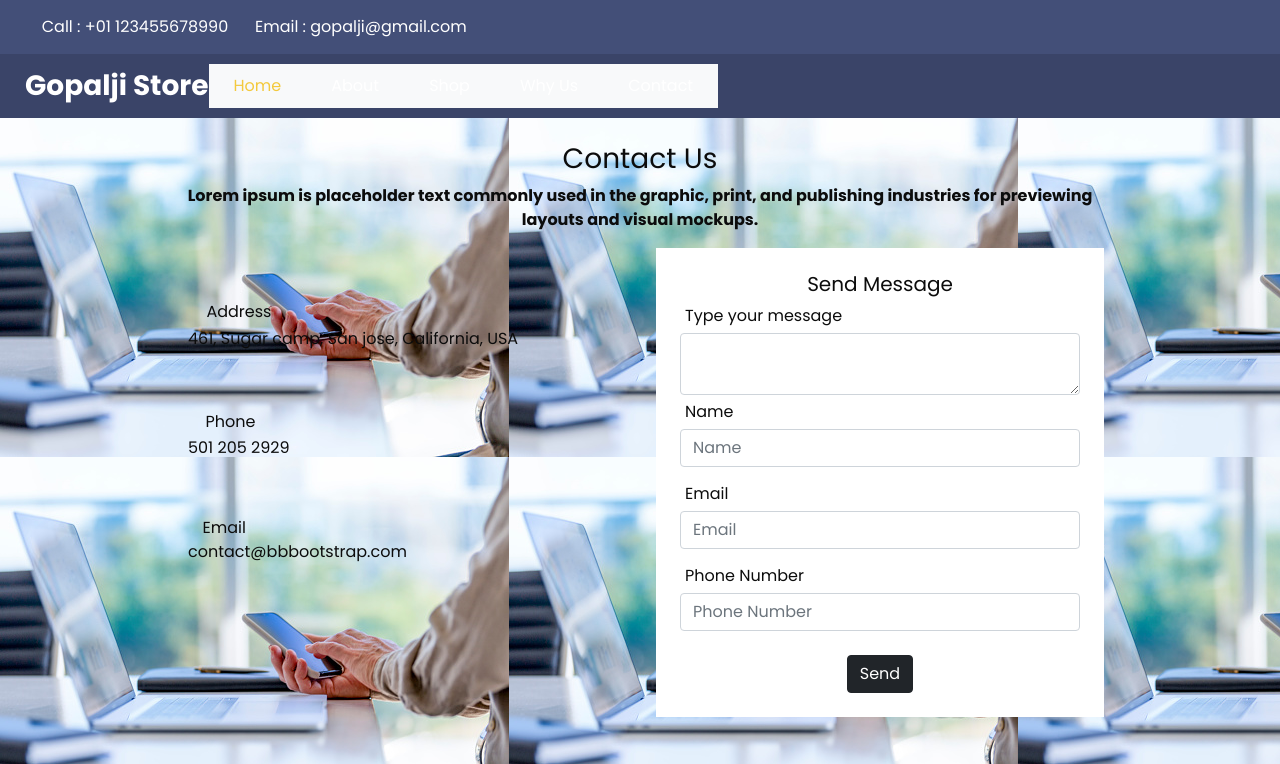
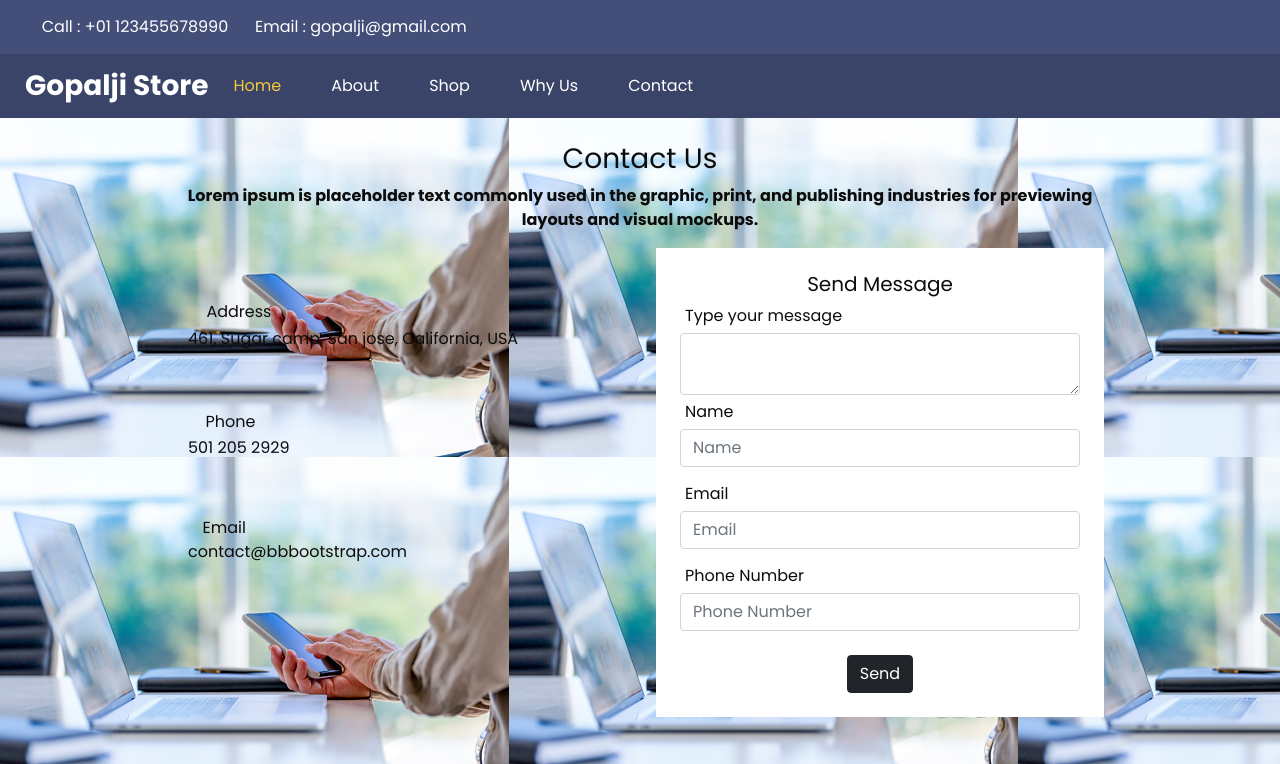
Before and after one commit to lzycrazy/gopalji, a Django app: page /contact in a window 1280 px wide. Shown: the top 764 px of the page. Run offline with Django 3.2, Linux system fonts and the light colour scheme; style sheets or scripts are compiled from the project's sources; some libraries are stand-ins or nearby versions; some web fonts are replaced.

Commit message:
Update base.html

```diff
--- a/templates/base.html
+++ b/templates/base.html
@@ -78,9 +78,9 @@
                 Gopalji Store
               </span>
             </a>
-
-            <nav class="navbar navbar-expand-lg custom_nav-container navbar-light bg-light">
-               <button class="navbar-toggler custom-toggler pull-left hidden-sm hidden-xs" type="button" data-toggle="collapse" data-target="#navbarSupportedContent" aria-controls="navbarSupportedContent" aria-expanded="false" aria-label="Toggle navigation">
+            <!--<nav class="navbar navbar-expand-lg custom_nav-container navbar-light bg-light">-->
+            <nav class="navbar navbar-expand-lg custom_nav-container">
+               <button class="navbar-toggler pull-left hidden-sm hidden-xs" type="button" data-toggle="collapse" data-target="#navbarSupportedContent" aria-controls="navbarSupportedContent" aria-expanded="false" aria-label="Toggle navigation">
               <span class="navbar-toggler-icon"></span>
             </button>
 
```
